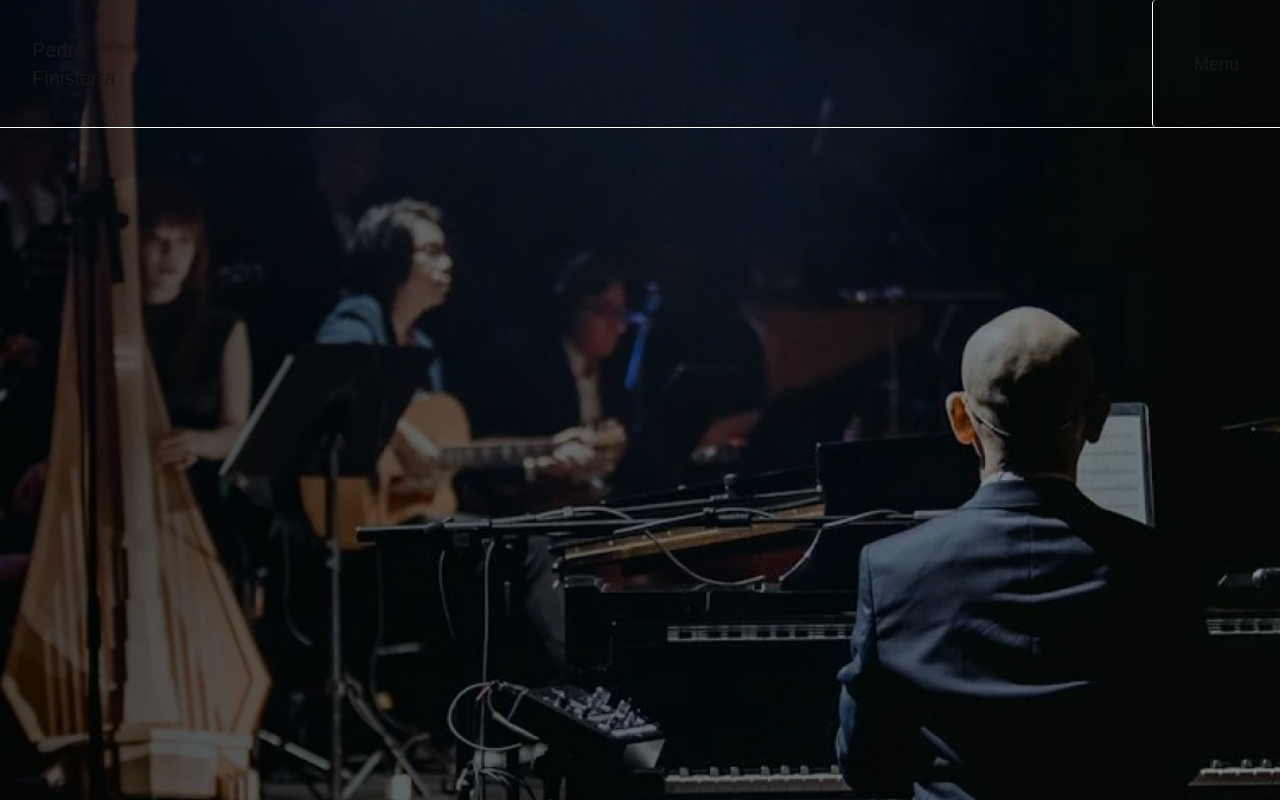
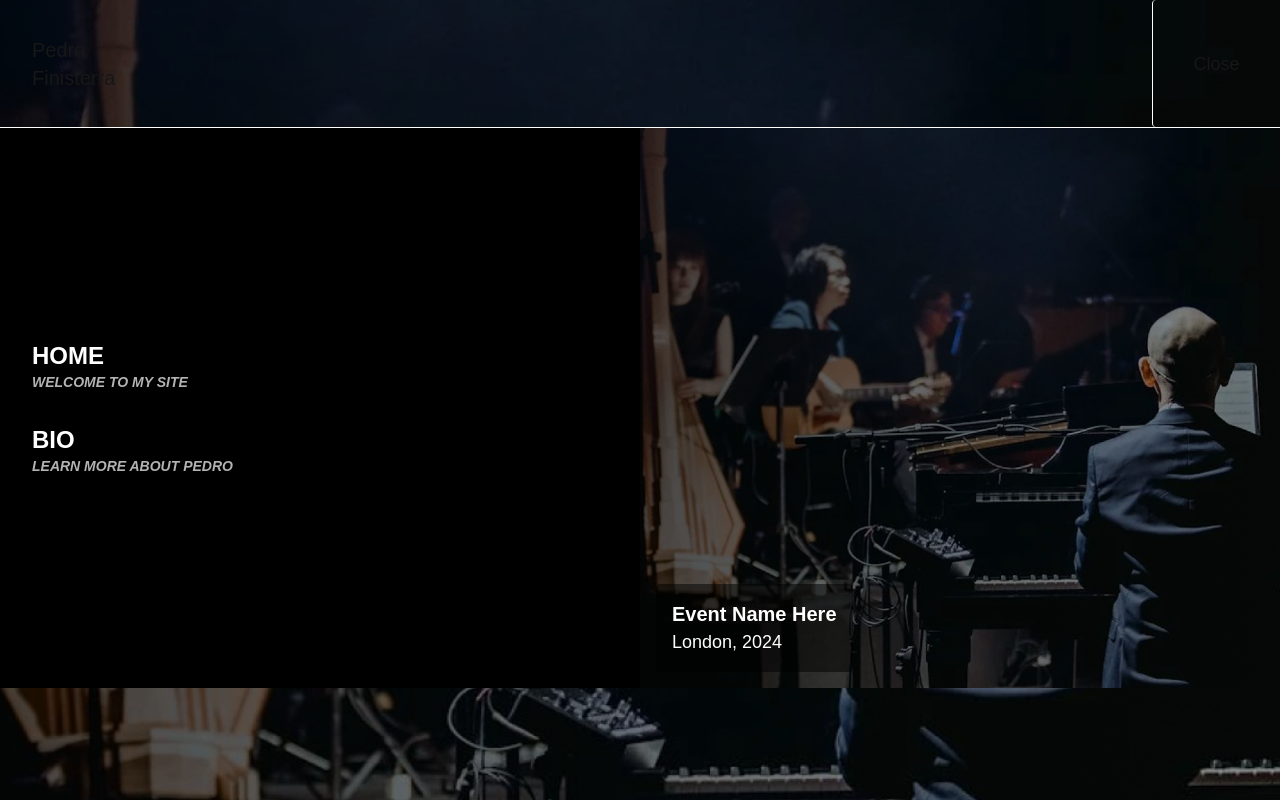
Before and after one commit to tiagodacosta1/pedro-website, a Next.js app: page / in a window 1280 px wide. Both pictures are taken after a click on the button "Menu". Shown: the top 800 px of the page. Built offline with nearby package versions, Linux system fonts and the light colour scheme.

Commit message:
overlay done

```diff
--- /dev/null
+++ b/app/Footer.tsx
@@ -0,0 +1,54 @@
+"use client"
+
+import Link from "next/link"
+import { ArrowUp } from "lucide-react"
+
+export default function Footer() {
+    const scrollToTop = () => {
+        window.scrollTo({ top: 0, behavior: "smooth" })
+    }
+
+    return (
+        <footer className="bg-black text-white py-6 px-4 md:px-8">
+            <div className="container mx-auto flex flex-col space-y-4 md:space-y-0 md:flex-row md:items-center md:justify-between text-sm">
+                {/* Copyright - Full width on mobile, normal on desktop */}
+                <div className="text-center md:text-left">© {new Date().getFullYear()} INAME. ALL RIGHTS RESERVED.</div>
+
+                {/* Made by - Full width on mobile, normal on desktop */}
+                <div className="text-center order-last md:order-none">Made by XYZ</div>
+
+                {/* Links - Centered on mobile, right-aligned on desktop */}
+                <div className="flex flex-col md:flex-row items-center space-y-4 md:space-y-0 md:space-x-6">
+                    <div className="flex items-center space-x-4 md:space-x-6">
+                        <Link href="/contact" className="hover:opacity-70 transition-opacity">
+                            Contact
+                        </Link>
+                        <Link
+                            href="https://instagram.com"
+                            target="_blank"
+                            rel="noopener noreferrer"
+                            className="hover:opacity-70 transition-opacity"
+                        >
+                            Instagram
+                        </Link>
+                        <Link
+                            href="https://linkedin.com"
+                            target="_blank"
+                            rel="noopener noreferrer"
+                            className="hover:opacity-70 transition-opacity"
+                        >
+                            LinkedIn
+                        </Link>
+                    </div>
+                    <button
+                        onClick={scrollToTop}
+                        className="p-2 border border-white rounded hover:bg-white hover:text-black transition-colors"
+                        aria-label="Scroll to top"
+                    >
+                        <ArrowUp className="h-4 w-4" />
+                    </button>
+                </div>
+            </div>
+        </footer>
+    )
+}
--- /dev/null
+++ b/app/Header.tsx
@@ -0,0 +1,96 @@
+'use client';
+
+import { useState, useEffect, useRef } from 'react';
+import Image from 'next/image';
+import Link from 'next/link';
+
+const Header = () => {
+    const [menuOpen, setMenuOpen] = useState<boolean>(false);
+    const menuRef = useRef<HTMLDivElement | null>(null); // Ref for detecting hover outside the menu
+    const headerRef = useRef<HTMLDivElement | null>(null); // Ref for detecting hover outside the header
+
+    const toggleMenu = () => {
+        setMenuOpen(!menuOpen);
+    };
+
+    useEffect(() => {
+        // Close menu when mouse leaves the header or overlay area
+        const handleMouseLeave = (event: MouseEvent) => {
+            if (
+                menuRef.current &&
+                !menuRef.current.contains(event.target as Node) &&
+                headerRef.current &&
+                !headerRef.current.contains(event.target as Node)
+            ) {
+                setMenuOpen(false);
+            }
+        };
+
+        // Attach event listener for mouse leave
+        document.addEventListener('mousemove', handleMouseLeave);
+
+        // Cleanup the event listener
+        return () => {
+            document.removeEventListener('mousemove', handleMouseLeave);
+        };
+    }, []);
+
+    return (
+        <div className="relative" ref={headerRef}>
+            <header
+                className={`fixed top-0 left-0 right-0 h-32 bg-transparent flex items-center justify-between border-b border-white z-50 ${menuOpen ? 'bg-[#050807]' : ''}`}
+            >
+                {/* Name on the left */}
+                <div className="ml-8 text-xl">
+                    Pedro <br /> Finisterra
+                </div>
+
+                {/* Menu button on the right */}
+                <button
+                    className="text-lg bg-transparent border-l border-white h-full w-32 rounded hover:bg-white hover:text-red-500 transition"
+                    onClick={toggleMenu}
+                >
+                    {menuOpen ? 'Close' : 'Menu'}
+                </button>
+            </header>
+
+            {menuOpen && (
+                <div
+                    ref={menuRef} // Attach the ref to the menu container
+                    className="absolute top-32 left-0 right-0 h-[70vh] bg-black text-white flex flex-col sm:flex-row z-40"
+                >
+                    {/* Left Column - Navigation Links */}
+                    <div className="flex-1 flex flex-col justify-center space-y-8 sm:w-1/2">
+                        <Link href="/" className="text-2xl font-semibold uppercase ml-8">
+                            Home
+                            <p className="text-sm italic opacity-70">Welcome to my site</p>
+                        </Link>
+
+                        <Link href="/about" className="text-2xl font-semibold uppercase ml-8">
+                            BIO
+                            <p className="text-sm italic opacity-70">Learn more about Pedro</p>
+                        </Link>
+                    </div>
+
+                    {/* Right Column - Image with Overlay */}
+                    <div className="flex-1 relative sm:w-1/2 sm:flex-row-reverse">
+                        <Image
+                            src="/hero.png" // Replace with your image path
+                            alt="Hero Image"
+                            layout="fill"
+                            objectFit="cover"
+                            className="w-full h-full" // Ensure it takes up the full space
+                        />
+                        {/* Text Overlay */}
+                        <div className="absolute bottom-4 left-4 bg-black bg-opacity-50 text-white p-4 rounded">
+                            <p className="text-xl font-bold">Event Name Here</p>
+                            <p className="text-lg font-medium">London, 2024</p>
+                        </div>
+                    </div>
+                </div>
+            )}
+        </div>
+    );
+};
+
+export default Header;
--- a/app/layout.tsx
+++ b/app/layout.tsx
@@ -1,6 +1,9 @@
 import type { Metadata } from "next";
 import { Geist, Geist_Mono } from "next/font/google";
 import "./globals.css";
+import Header from "./Header";
+import Footer from "./Footer";
+
 
 const geistSans = Geist({
   variable: "--font-geist-sans",
@@ -23,11 +26,14 @@ export default function RootLayout({
   children: React.ReactNode;
 }>) {
   return (
+
     <html lang="en">
-      <body
-        className= {`${geistSans.variable} ${geistMono.variable} antialiased bg-red-500`}
-      >
+      <body className={`${geistSans.variable} ${geistMono.variable} antialiased bg-red-500`}>
+        <div className='fixed top-0 left-0 right-0 z-50'>
+          <Header />
+        </div>
         {children}
+        <Footer></Footer>
       </body>
     </html>
   );
--- a/app/page.tsx
+++ b/app/page.tsx
@@ -1,31 +1,21 @@
 import ShortBio from "./ShortBio";
 import DiscoverWork from "./DiscoverWork";
 
-const HeaderSection = () => {
+
+const HomePage = () => {
   return (
     <div>
       <div className="relative h-[120vh] bg-cover bg-center bg-no-repeat" style={{ backgroundImage: "url('/hero.png')" }}>
-        <header className="h-32 bg-transparent flex items-center justify-between border-b border-white">
-          {/* Name on the left */}
-          <div className="ml-8  text-xl">
-            Pedro <br /> Finisterra
-          </div>
-
-          {/* Menu button on the right */}
-          <button className=" text-lg bg-transparent border-l border-white h-full w-32 rounded hover:bg-white hover:text-red-500 transition">
-            Menu
-          </button>
-        </header>
 
         {/* Content Overlay */}
         <div className="absolute bottom-0 w-full flex justify-between items-center px-8 py-4 bg-gradient-to-b from-transparent to-red-500">
-        <div>
-            <p className=" text-lg font-light">
+          <div>
+            <p className="text-lg font-light">
               Composer, Researcher <br /> & Artist
             </p>
           </div>
           <div>
-            <button className=" text-lg font-medium underline underline-offset-8">
+            <button className="text-lg font-medium underline underline-offset-8">
               PLAY
             </button>
           </div>
@@ -38,4 +28,4 @@ const HeaderSection = () => {
   );
 };
 
-export default HeaderSection;
+export default HomePage;
--- a/tailwind.config.ts
+++ b/tailwind.config.ts
@@ -11,10 +11,7 @@ export default {
       backgroundImage: {
         'custom-image': "url('/hero.png')",
       },
-      colors: {
-        background: "var(--background)",
-        foreground: "var(--foreground)",
-      },
+
     },
   },
   plugins: [],
```
Also changed, not shown: package.json (+7 -6 lines), 1 other file (tests, documents, lock files or other folders).
